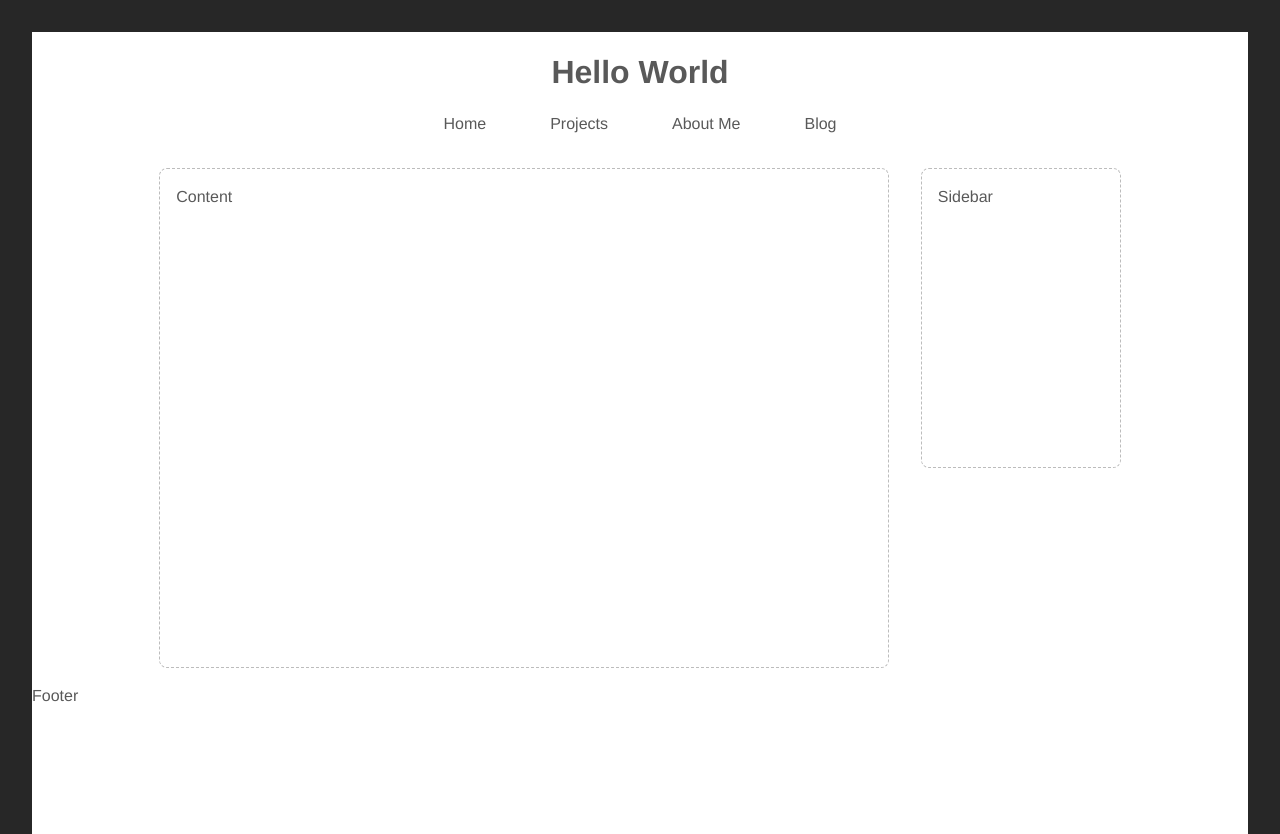
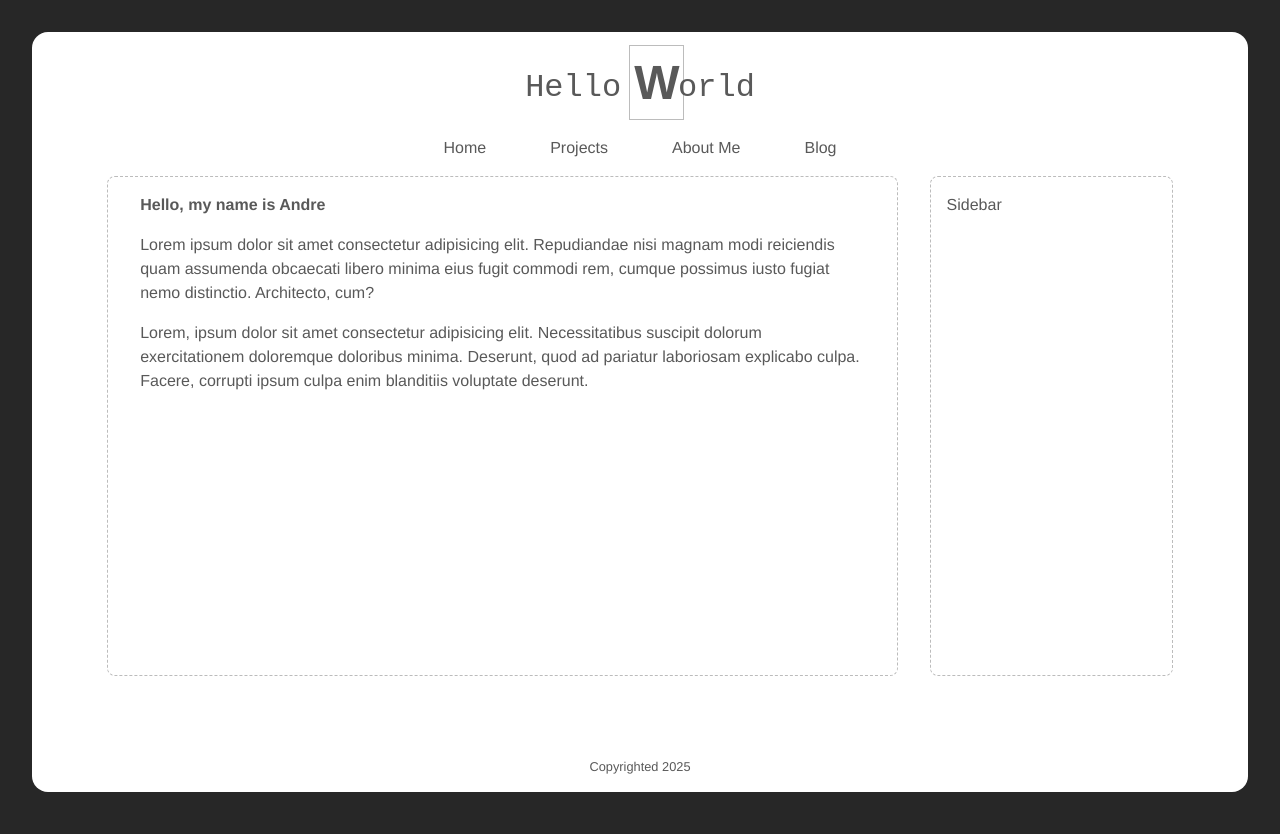
Before and after one commit to dtuyenng/resume-websiteV2, a React (Vite) app: page / in a window 1280 px wide. Built offline with nearby package versions, Linux system fonts and the light colour scheme.

Commit message:
Wireframe conversion

```diff
--- a/src/App.css
+++ b/src/App.css
@@ -52,6 +52,7 @@ ol {
   margin: 2rem auto; /* Centers the div horizontally */
   max-width: calc(100% - 4rem); /* Ensures 1rem margins on both sides */
   height: 100%;
+  padding-bottom: 1rem;
 }
 
 #header {
@@ -59,21 +60,36 @@ ol {
   display: flex;
   flex-direction: column;
   height: 20%;
-  padding: 1rem;
+  padding-top: 1rem;
+  border-top-left-radius: 1rem;
+  border-top-right-radius: 1rem;
 }
 
 #logo {
   /* border: 1px solid black; */
+  font-family: "Courier New", Courier, monospace;
+  font-weight: lighter;
+  font-size: 2rem;
   display: inline-flex;
-  margin: 0 auto;
+  margin: 1rem auto 0;
+}
+#big-letter {
+  font-family: Helvetica, Arial, sans-serif;
+  font-weight: bold;
+  font-size: 3rem;
+  margin-left: 0.5rem;
+  margin-top: -1.2rem;
+  margin-right: -0.4rem;
+  padding: 1px 4px 0px 4px;
+  border: 1px solid rgb(188, 188, 188);
 }
 
 .menu {
   display: flex;
   list-style: none;
   padding: 0;
-  /* border: 1px solid green; */
   margin: 1rem auto 0;
+  /* border-bottom: 1px dashed rgb(188, 188, 188); */
 }
 
 .menu-item {
@@ -90,19 +106,24 @@ ol {
 
 #content {
   height: 500px;
-  width: 60%;
+  width: 65%;
   background: rgb(255, 255, 255);
   display: flex;
+  flex-direction: column;
   margin: 1rem;
   border: 1px dashed rgb(188, 188, 188);
   border-radius: 0.5rem;
-  padding: 1rem;
+  padding: 1rem 2rem;
+}
+
+#content > p {
+  margin-top: 1rem;
 }
 
 /* Sidebar */
 #sidebar {
-  height: 300px;
-  width: 200px;
+  height: 500px;
+  width: 20%;
   background: rgb(255, 255, 255);
   border-radius: 0.5rem;
   margin: 1rem;
@@ -113,6 +134,17 @@ ol {
 
 /* Footer */
 #footer {
-  height: 150px;
+  display: flex;
+  flex-direction: column;
+  justify-content: flex-end;
+  height: 100px;
   background-color: white;
+  border-bottom-left-radius: 1rem;
+  border-bottom-right-radius: 1rem;
 }
+
+.copyright {
+  text-align: center;
+  font-size: 0.8rem;
+  margin-bottom: 1rem;
+}
--- a/src/Content.tsx
+++ b/src/Content.tsx
@@ -1,5 +1,21 @@
 const Content = () => {
-  return <div id="content">Content</div>;
+  return (
+    <div id="content">
+      <h4>Hello, my name is Andre</h4>
+      <p>
+        Lorem ipsum dolor sit amet consectetur adipisicing elit. Repudiandae
+        nisi magnam modi reiciendis quam assumenda obcaecati libero minima eius
+        fugit commodi rem, cumque possimus iusto fugiat nemo distinctio.
+        Architecto, cum?
+      </p>
+      <p>
+        Lorem, ipsum dolor sit amet consectetur adipisicing elit. Necessitatibus
+        suscipit dolorum exercitationem doloremque doloribus minima. Deserunt,
+        quod ad pariatur laboriosam explicabo culpa. Facere, corrupti ipsum
+        culpa enim blanditiis voluptate deserunt.
+      </p>
+    </div>
+  );
 };
 
 export default Content;
--- a/src/Footer.tsx
+++ b/src/Footer.tsx
@@ -1,5 +1,9 @@
 const Footer = () => {
-  return <div id="footer">Footer</div>;
+  return (
+    <div id="footer">
+      <div className="copyright">Copyrighted 2025</div>
+    </div>
+  );
 };
 
 export default Footer;
--- a/src/components/Header.tsx
+++ b/src/components/Header.tsx
@@ -3,7 +3,9 @@ import MenuItems from "./MenuItems";
 function Header() {
   return (
     <div id="header">
-      <h1 id="logo">Hello World</h1>
+      <h1 id="logo">
+        Hello<div id="big-letter">W</div>orld
+      </h1>
       <MenuItems></MenuItems>{" "}
     </div>
   );
```
